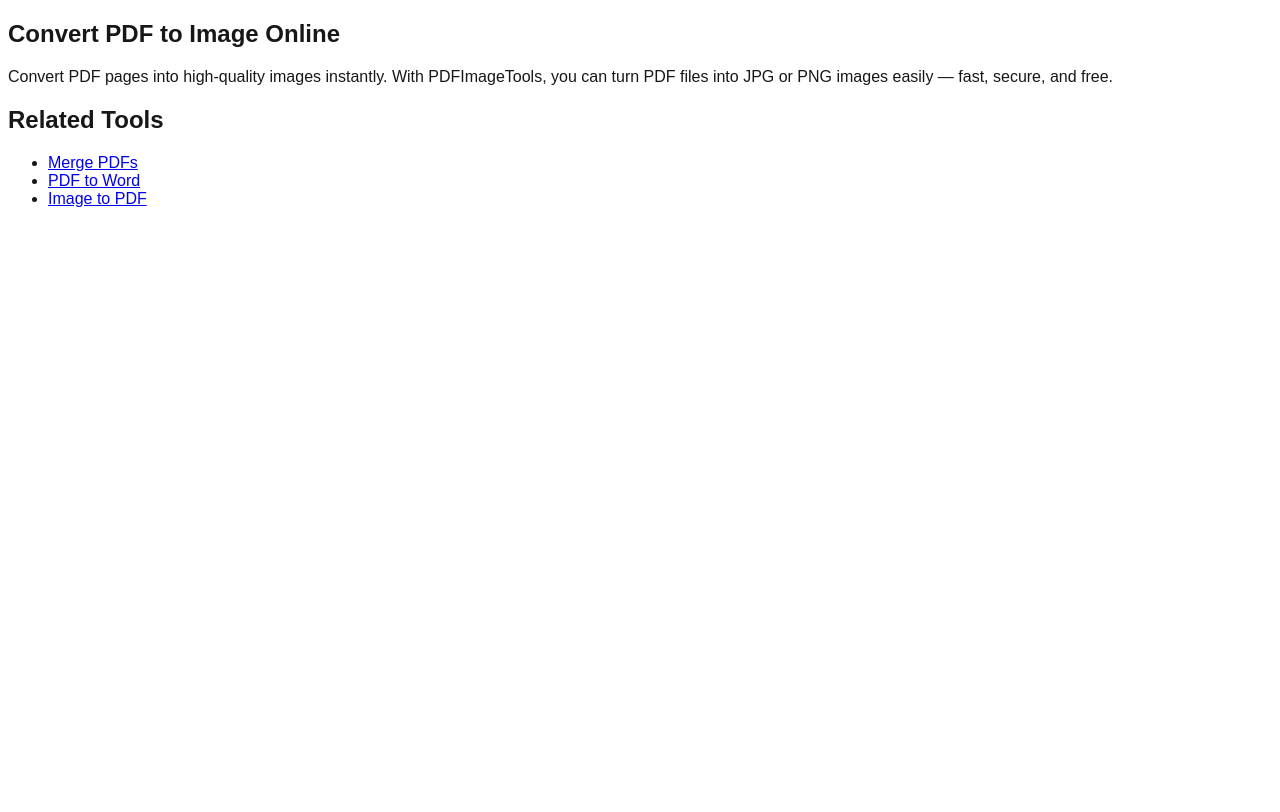
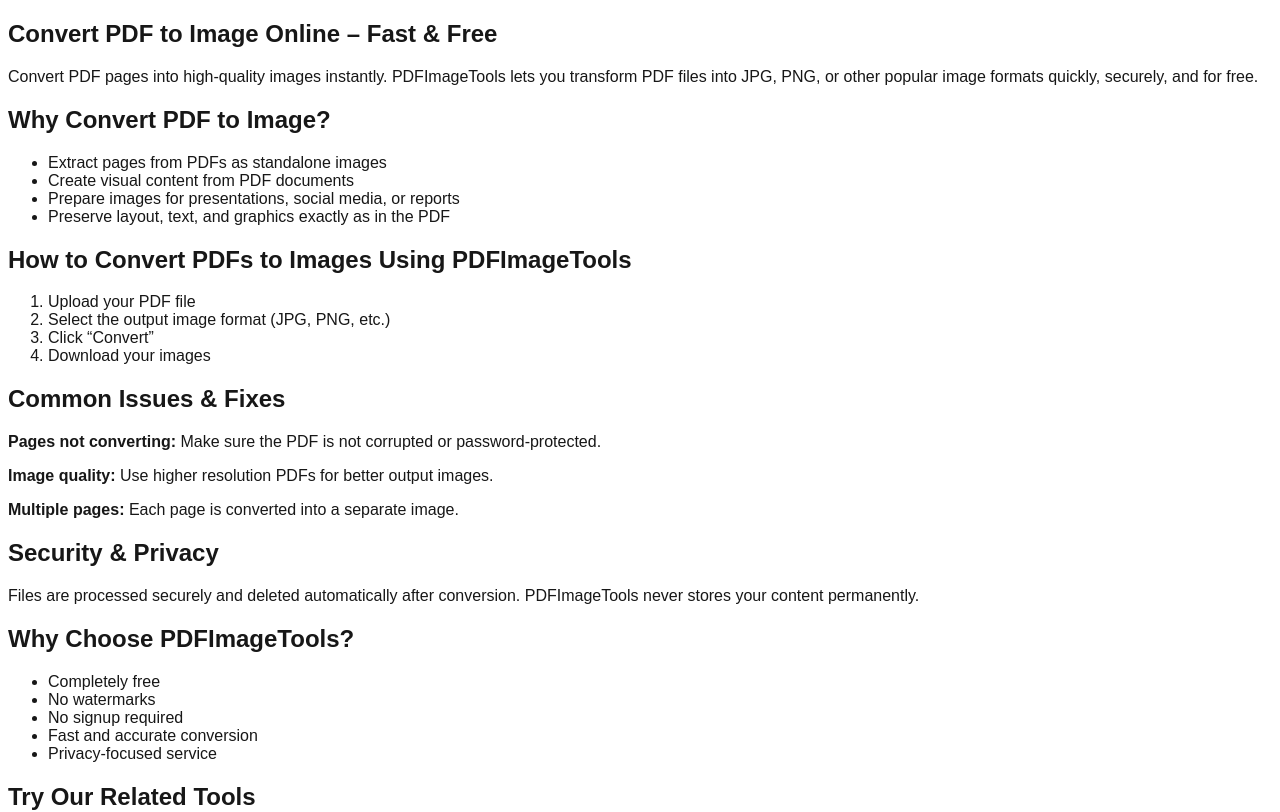
Before and after one commit to Leadmind-Developer/pdfimagetools-vercel, a Next.js app: page /blog/pdf-to-image in a window 1280 px wide. Shown: the top 812 px of the page. Built offline with nearby package versions, Linux system fonts and the light colour scheme; no server answers.

Commit message:
Update page.tsx

```diff
--- a/src/app/blog/pdf-to-image/page.tsx
+++ b/src/app/blog/pdf-to-image/page.tsx
@@ -1,15 +1,57 @@
+// src/app/blog/pdf-to-image/page.tsx
 import React from "react";
 import Link from "next/link";
 
 export const metadata = {
   title: "Convert PDF to Image Online for Free | PDFImageTools",
   description:
-    "Learn how to convert PDF pages into high-quality images online for free using PDFImageTools."
+    "Learn how to convert PDF pages into high-quality images online for free using PDFImageTools. Step-by-step guide, FAQs, use cases, and related tools.",
+  robots: "index, follow",
+  openGraph: {
+    title: "Convert PDF to Image Online – Free & Fast",
+    description:
+      "Easily convert PDF pages to JPG, PNG, or other image formats online with PDFImageTools. Free, secure, and no signup required.",
+    url: "https://pdfimagetools.app/blog/pdf-to-image",
+    siteName: "PDFImageTools",
+    type: "article"
+  }
 };
 
-export default function PdfToImageBlog() {
+export default function PdfToImageBlogPage() {
+  return (
+    <article className="max-w-4xl mx-auto px-4 py-12 leading-relaxed">
 
-const faq = [
+      {/* ================= JSON-LD Article Schema ================= */}
+      <script
+        type="application/ld+json"
+        dangerouslySetInnerHTML={{
+          __html: JSON.stringify({
+            "@context": "https://schema.org",
+            "@type": "Article",
+            "headline": "Convert PDF to Image Online",
+            "description": "Step-by-step guide to convert PDF pages into JPG, PNG, or other image formats online using PDFImageTools.",
+            "author": { "@type": "Organization", "name": "PDFImageTools" },
+            "publisher": {
+              "@type": "Organization",
+              "name": "PDFImageTools",
+              "logo": { "@type": "ImageObject", "url": "https://pdfimagetools.app/logo.png" }
+            },
+            "mainEntityOfPage": {
+              "@type": "WebPage",
+              "@id": "https://pdfimagetools.app/blog/pdf-to-image"
+            }
+          })
+        }}
+      />
+
+      {/* ================= FAQ Schema ================= */}
+      <script
+        type="application/ld+json"
+        dangerouslySetInnerHTML={{
+          __html: JSON.stringify({
+            "@context": "https://schema.org",
+            "@type": "FAQPage",
+            "mainEntity": [
               {
                 "@type": "Question",
                 "name": "Is PDF to Image free?",
@@ -34,46 +76,12 @@ const faq = [
                   "text": "Files are processed securely and deleted automatically after conversion."
                 }
               }
-];
-
-return (
-<article className="max-w-4xl mx-auto px-4 py-12 leading-relaxed">
-
-{/* ========== Article Schema ========== */}
-
-<script
-  type="application/ld+json"
-  dangerouslySetInnerHTML={{
-    __html: JSON.stringify({
-      "@context": "https://schema.org",
-      "@type": "Article",
-      "headline": "How to Convert PDF to Image Online for Free",
-      "author": {
-        "@type": "Organization",
-        "name": "PDFImageTools"
-      },
-      "mainEntityOfPage": {
-        "@id": "https://pdfimagetools.app/blog/pdf-to-image"
-      }
+            ]
           })
         }}
       />
 
-{/* ========== FAQ Schema ========== */}
-
-<script
-  type="application/ld+json"
-  dangerouslySetInnerHTML={{
-    __html: JSON.stringify({
-      "@context": "https://schema.org",
-      "@type": "FAQPage",
-      "mainEntity": faq
-    })
-  }}
-/>
-
-{/* ========== Breadcrumb Schema ========== */}
-
+      {/* ================= Breadcrumb Schema ================= */}
       <script
         type="application/ld+json"
         dangerouslySetInnerHTML={{
@@ -81,48 +89,69 @@ return (
             "@context": "https://schema.org",
             "@type": "BreadcrumbList",
             "itemListElement": [
-        {
-          "@type": "ListItem",
-          "position": 1,
-          "name": "Home",
-          "item": "https://pdfimagetools.app/"
-        },
-        {
-          "@type": "ListItem",
-          "position": 2,
-          "name": "Blog",
-          "item": "https://pdfimagetools.app/blog"
-        },
-        {
-          "@type": "ListItem",
-          "position": 3,
-          "name": "PDF to Image",
-          "item": "https://pdfimagetools.app/blog/pdf-to-image"
-        }
+              { "@type": "ListItem", "position": 1, "name": "Home", "item": "https://pdfimagetools.app/" },
+              { "@type": "ListItem", "position": 2, "name": "Blog", "item": "https://pdfimagetools.app/blog" },
+              { "@type": "ListItem", "position": 3, "name": "PDF to Image", "item": "https://pdfimagetools.app/blog/pdf-to-image" }
             ]
           })
         }}
       />
 
-{/* ========== Blog Content ========== */}
-
-<h1 className="text-3xl font-bold mb-6">
-  Convert PDF to Image Online
-</h1>
+      {/* ================= BLOG CONTENT ================= */}
+      <h1 className="text-3xl font-bold mb-6">Convert PDF to Image Online – Fast & Free</h1>
 
       <p>
-Convert PDF pages into high-quality images instantly.
-With PDFImageTools, you can turn PDF files into JPG or PNG images easily — fast, secure, and free.
+        Convert PDF pages into high-quality images instantly. PDFImageTools lets you transform PDF files into JPG, PNG, or other popular image formats quickly, securely, and for free.
       </p>
 
-<h2>Related Tools</h2>
+      <h2>Why Convert PDF to Image?</h2>
+      <ul>
+        <li>Extract pages from PDFs as standalone images</li>
+        <li>Create visual content from PDF documents</li>
+        <li>Prepare images for presentations, social media, or reports</li>
+        <li>Preserve layout, text, and graphics exactly as in the PDF</li>
+      </ul>
 
+      <h2>How to Convert PDFs to Images Using PDFImageTools</h2>
+      <ol>
+        <li>Upload your PDF file</li>
+        <li>Select the output image format (JPG, PNG, etc.)</li>
+        <li>Click “Convert”</li>
+        <li>Download your images</li>
+      </ol>
+
+      <h2>Common Issues & Fixes</h2>
+      <p><strong>Pages not converting:</strong> Make sure the PDF is not corrupted or password-protected.</p>
+      <p><strong>Image quality:</strong> Use higher resolution PDFs for better output images.</p>
+      <p><strong>Multiple pages:</strong> Each page is converted into a separate image.</p>
+
+      <h2>Security & Privacy</h2>
+      <p>
+        Files are processed securely and deleted automatically after conversion. PDFImageTools never stores your content permanently.
+      </p>
+
+      <h2>Why Choose PDFImageTools?</h2>
+      <ul>
+        <li>Completely free</li>
+        <li>No watermarks</li>
+        <li>No signup required</li>
+        <li>Fast and accurate conversion</li>
+        <li>Privacy-focused service</li>
+      </ul>
+
+      <h2>Try Our Related Tools</h2>
       <ul className="space-y-1">
         <li><Link href="/combine-pdfs">Merge PDFs</Link></li>
         <li><Link href="/pdf-to-word">PDF to Word</Link></li>
         <li><Link href="/image-to-pdf">Image to PDF</Link></li>
+        <li><Link href="/pdf-to-excel">PDF to Excel</Link></li>
+        <li><Link href="/pdf-to-ppt">PDF to PPT</Link></li>
       </ul>
 
+      <h2>Final Thoughts</h2>
+      <p>
+        Converting PDF pages to images is simple and fast with PDFImageTools. Whether for presentations, reports, or sharing content, our free online tool makes the process easy and secure.
+      </p>
     </article>
   );
 }
```
Lines whose indentation alone changed are shown as unchanged.
